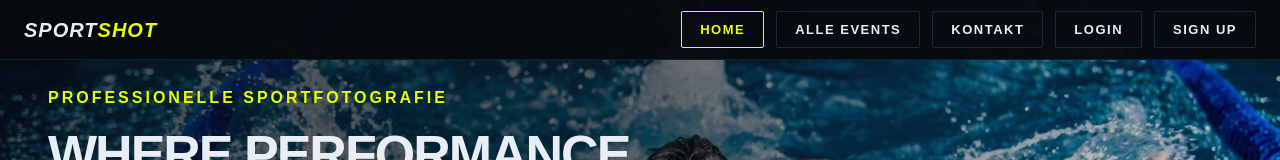
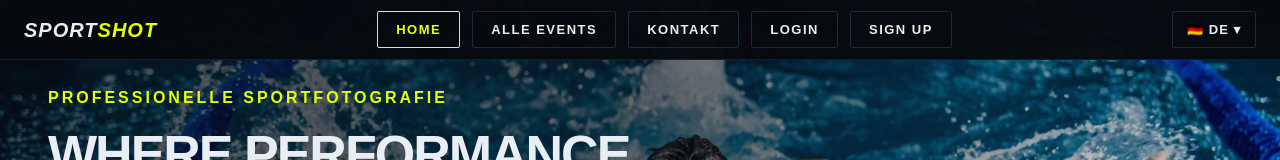
Before and after one commit to 90focus/90focus, a Next.js app: page / in a window 1280 px wide. Shown: the top 160 px of the page. Built offline with nearby package versions, Linux system fonts and the light colour scheme; no server answers; the database is empty.

Commit message:
Sprachumschalter DE/EN im Menu ergaenzt (nur PC, EN noch nicht funktional)

```diff
--- a/app/components/Header.tsx
+++ b/app/components/Header.tsx
@@ -7,7 +7,8 @@ import { useRouter, usePathname } from 'next/navigation'
 export default function Header() {
   const [user, setUser] = useState<any>(null)
   const [role, setRole] = useState<string | null>(null)
-  const [menuOpen, setMenuOpen] = useState(false)
+const [menuOpen, setMenuOpen] = useState(false)
+  const [langOpen, setLangOpen] = useState(false)
   const router = useRouter()
   const pathname = usePathname()
   const isHome = pathname === '/'
@@ -125,6 +126,19 @@ export default function Header() {
           )}
         </div>
 
+<div className="desktop-nav" style={{ position: 'relative' }}>
+          <button onClick={() => setLangOpen(!langOpen)}
+            style={{ background: 'transparent', color: '#e8eef4', border: '1px solid #1c2a38', borderRadius: 2, padding: '8px 14px', fontWeight: 700, fontSize: 13, letterSpacing: 1, cursor: 'pointer', display: 'flex', alignItems: 'center', gap: 6 }}>
+            🇩🇪 DE ▾
+          </button>
+          {langOpen && (
+            <div style={{ position: 'absolute', top: 44, right: 0, background: '#0d1219', border: '1px solid #1c2a38', borderRadius: 4, overflow: 'hidden', zIndex: 200, minWidth: 100 }}>
+              <div style={{ padding: '10px 14px', color: '#e8ff00', fontSize: 13, fontWeight: 700, cursor: 'default' }}>🇩🇪 DE</div>
+              <div style={{ padding: '10px 14px', color: '#556677', fontSize: 13, cursor: 'not-allowed' }}>🇬🇧 EN</div>
+            </div>
+          )}
+        </div>
+
         <button
           className="hamburger-btn"
           onClick={() => setMenuOpen(!menuOpen)}
```
